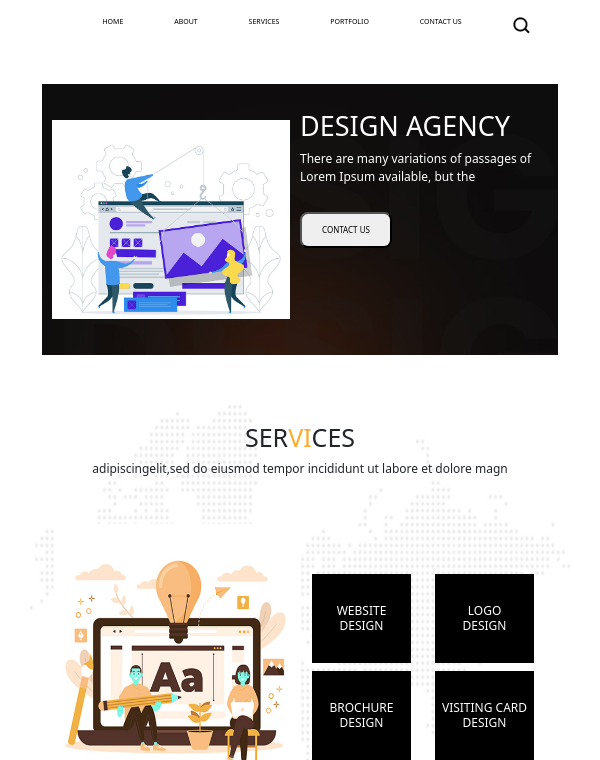
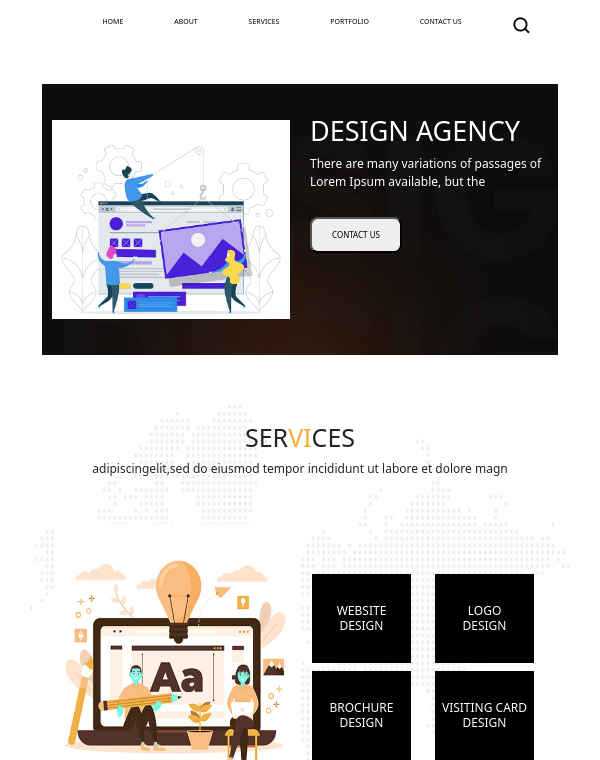
Before and after one commit to chandrashekarraghuwanshi/first-repo, a plain HTML site: page 1st_diffuso/web.html in a window 600 px wide. Shown: the part 40-800 px from the top of the page. Drawn offline with nearby package versions, Linux system fonts and the light colour scheme.

Commit message:
responsive update

```diff
--- a/1st_diffuso/css/style.css
+++ b/1st_diffuso/css/style.css
@@ -490,7 +490,7 @@ p.copyr {
       font-size: 15px;
   }
    .slideright{
-         padding: 0;
+    padding-top: 5px;
      }
      .slideleftimg{
       padding: 10px;
@@ -561,8 +561,8 @@ p.copyr {
         font-size: 8px;
     }
      .slideright{
-           padding: 0;
-       }
+        padding-top: 5px;
+    }
        .slideleftimg{
         padding: 10px;
        }
```
